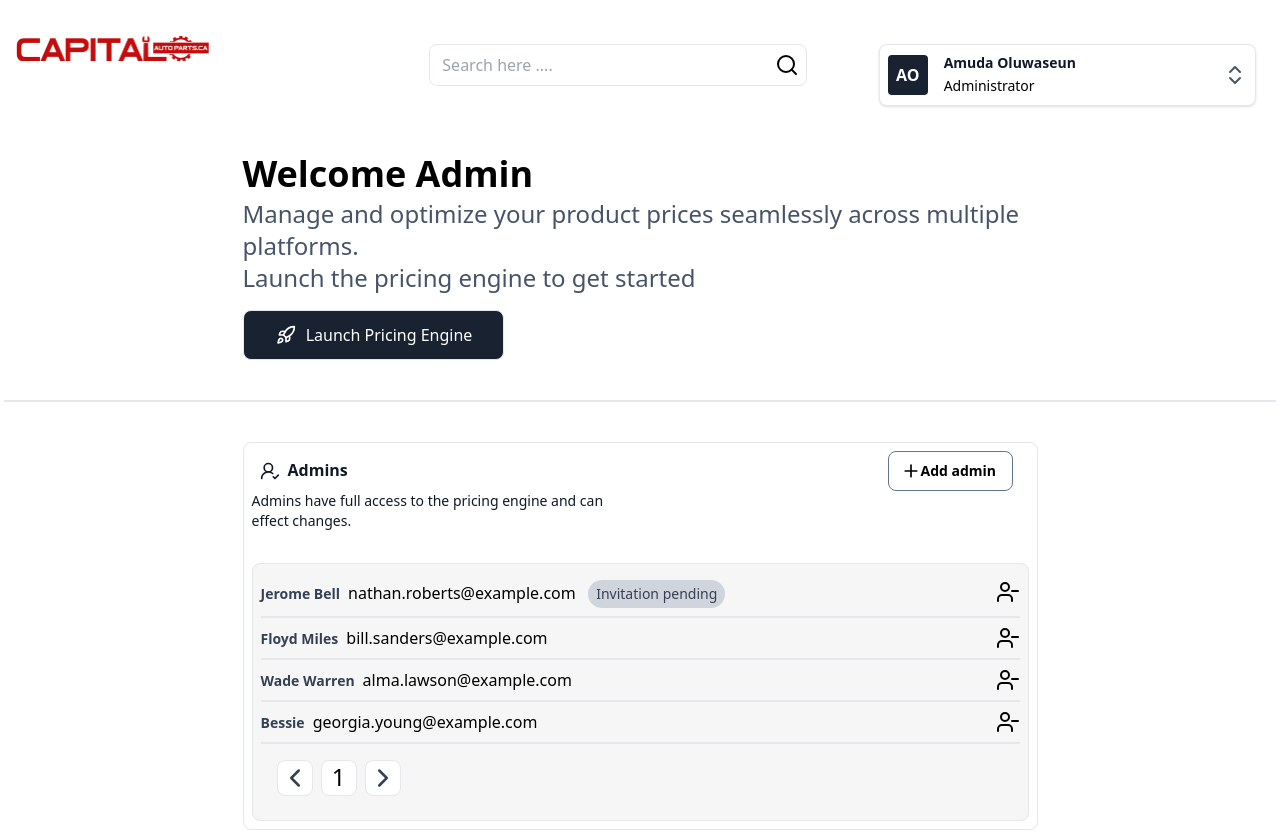
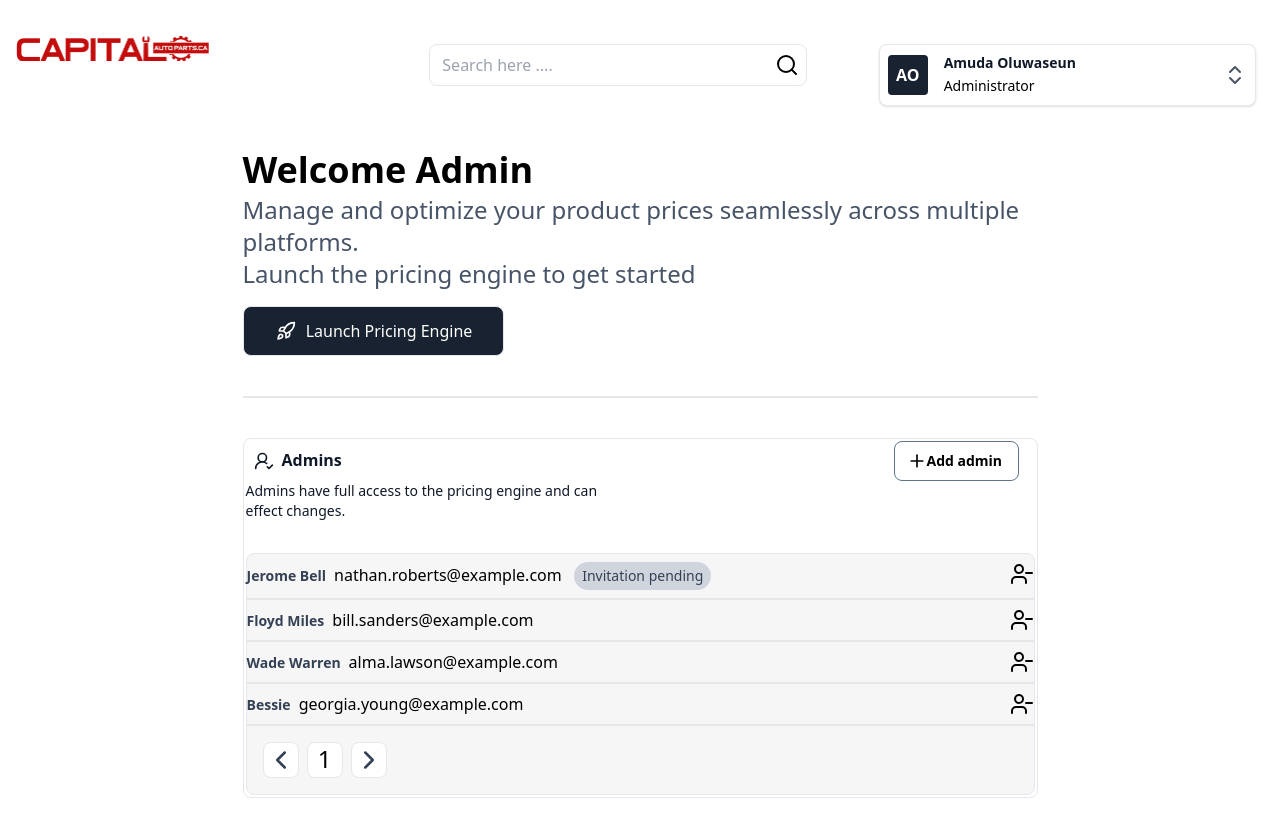
Before and after one commit to DevAmuleya/KB, a React (Vite) app: page / in a window 1280 px wide. Shown: the part 780-1612 px from the top of the page. Built offline with nearby package versions, Linux system fonts and the light colour scheme.

Commit message:
first commit

```diff
--- a/src/component/Home.jsx
+++ b/src/component/Home.jsx
@@ -15,7 +15,8 @@ const Home = () => {
         };
 
   return (
-    <div className="w-full">
+    <div className="w-full mx-auto justify-center flex">
+        <div className='w-full'>
             <div className="flex gap-x-14 p-4 gap-y-10 flex-wrap items-start">
                 <div className="flex items-center flex-[1_1_150px] mr-14">
                 <img src={logo} alt="logo" className="h-auto max-w-[193px]" />
@@ -69,7 +70,8 @@ const Home = () => {
 
             </div>
 
-        <div className='p-1'>
+            <div className=' mx-auto flex justify-center'>
+                <div>
                     <div className='w-full mx-auto flex justify-center items-center'>
                         <div className="flex-col max-w-[795px] items-center mt-5">
                             <div className="mb-4">
@@ -94,7 +96,7 @@ const Home = () => {
                     <div className='w-full border my-10'></div>
 
                     <div className='w-full mx-auto flex justify-center mb-10'>
-                <div className='max-w-[795px] border p-2 rounded-lg w-full'>
+                        <div className='max-w-[795px] border p-[2px] rounded-lg w-full'>
                             <div className="flex flex-col gap-2 lg:flex-row justify-between w-full">
                                 <div className="flex-1 flex-col w-full gap-2 justify-start mr-auto">
                                     <div className="text-[16px] font-[600] leading-[23.2px] text-[#101928] flex items-center p-2">
@@ -116,7 +118,7 @@ const Home = () => {
                                 </div>
                             </div>
 
-                    <div className='border border-[#E4E7EC] rounded-lg bg-[#F6F6F6] mt-8 flex flex-col p-2'>
+                            <div className='border border-[#E4E7EC] rounded-lg bg-[#F6F6F6] mt-8 flex flex-col w-full'>
                                 <div className='relative w-full flex justify-between border-b-2 py-2'>
                                     <p >
                                         <span className="font-semibold text-[14px] leading-[20.3px] text-[#344054] pr-2 ">
@@ -127,7 +129,7 @@ const Home = () => {
                                             Invitation pending
                                         </span>
                                     </p>
-                           <UserMinus size={24} />
+                                    <div><UserMinus className='h-[24px]' /></div>
                                 </div>
 
                                 <div className='relative w-full flex justify-between border-b-2 py-2'>
@@ -137,7 +139,7 @@ const Home = () => {
                                         </span>
                                         bill.sanders@example.com
                                     </p>
-                           <UserMinus size={24} />
+                                    <div><UserMinus className='h-[24px]' /></div>
                                 </div>
 
                                 <div className='relative w-full flex justify-between border-b-2 py-2'>
@@ -147,7 +149,7 @@ const Home = () => {
                                         </span>
                                         alma.lawson@example.com
                                     </p>
-                           <UserMinus size={24} />
+                                    <div><UserMinus className='h-[24px]' /></div>
                                 </div>
 
                                 <div className='relative w-full flex justify-between border-b-2 py-2'>
@@ -157,7 +159,7 @@ const Home = () => {
                                         </span>
                                         georgia.young@example.com
                                     </p>
-                           <UserMinus size={24} />
+                                    <div><UserMinus className='h-[24px]' /></div>
                                 </div>
 
 
@@ -224,6 +226,8 @@ const Home = () => {
                     </div>
                 </div>
             </div>
+        </div>
+    </div>
   );
 };
 
--- a/src/component/Signin.jsx
+++ b/src/component/Signin.jsx
@@ -7,7 +7,7 @@ const Signin = () => {
 
   return (
     <div className='mx-auto flex justify-center items-center min-h-screen '>
-       <div className='border max-w-[456px] p-2 md:py-[32px] md:px-[28px] rounded-lg'>
+       <div className='border max-w-[456px] p-[10px] rounded-lg'>
             <div className='flex flex-col w-full h-full p-[2px] lg:p-[5px]'>
                 <div className='flex flex-col items-center text-center p-2'>
                     <h1 className='sm:text-3xl text-xl text-bgColor mb-5'>Sign in</h1>
@@ -51,9 +51,6 @@ const Signin = () => {
                 </div>
 
             </div>
-
-
-                    {/* <img src={logo} alt="logo" className='h-auto w-[]' /> */}
        </div>
     </div>
   )
```
Lines whose indentation alone changed are shown as unchanged.
